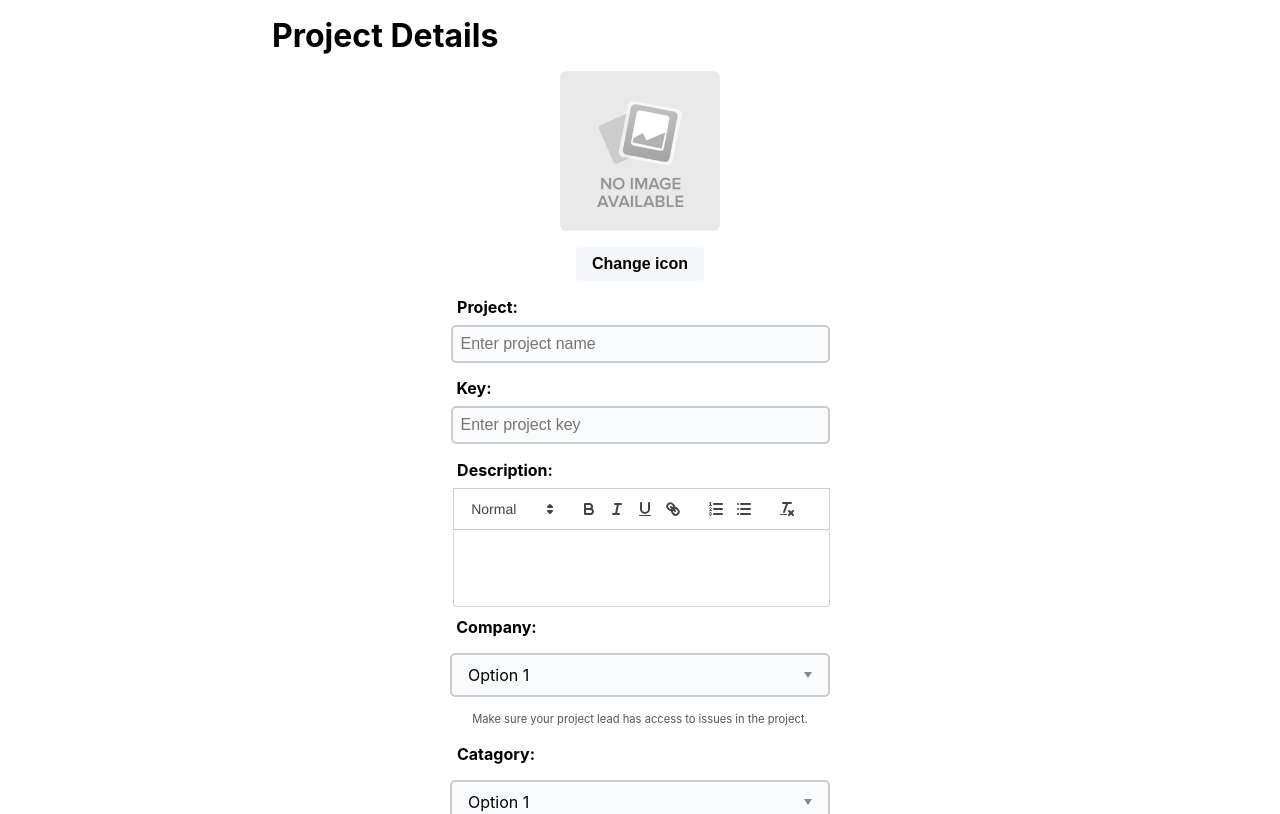
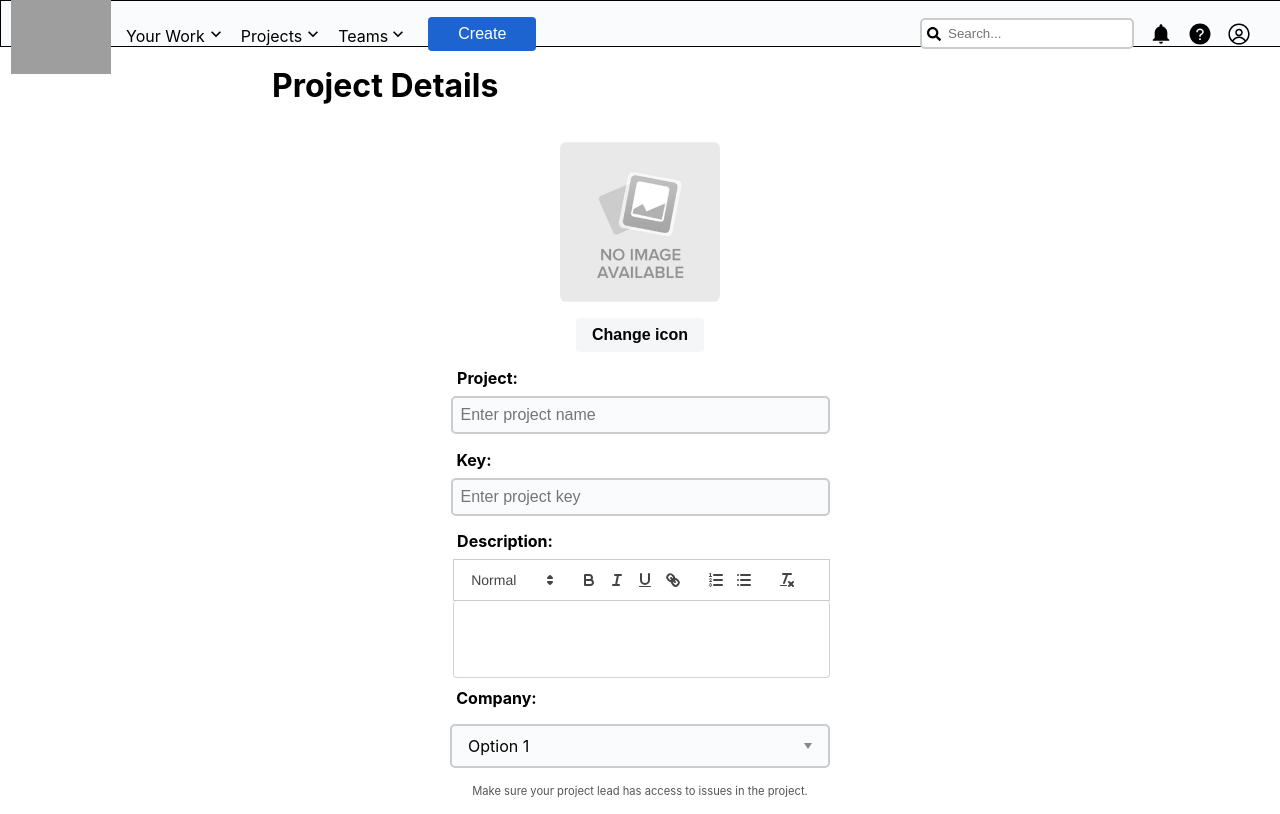
Before and after one commit to ZeeAnsari11/pms, a React (Create React App) app in the folder frontend/: page /create-project in a window 1280 px wide. Shown: the top 814 px of the page. Built offline with nearby package versions, Linux system fonts and the light colour scheme; grey boxes are pictures that could not be loaded.

Commit message:
Add auth_token to Local Storage

```diff
--- a/frontend/src/Components/Dashboard/Navbar/Dropdownitems.jsx
+++ b/frontend/src/Components/Dashboard/Navbar/Dropdownitems.jsx
@@ -67,7 +67,7 @@ export const projectitems = [
     },
     {
         icon: <MdOutlineCreate size={iconSize}/>,
-        label: <Link to="/project">Create Project</Link>,
+        label: <Link to="/create-project">Create Project</Link>,
         key: '1',
     },
 ];
--- a/frontend/src/Components/User/CreateNewProjectPage/CreateProjectPage.js
+++ b/frontend/src/Components/User/CreateNewProjectPage/CreateProjectPage.js
@@ -7,6 +7,7 @@ import Dragger from '../DragAndDrop/DragAndDrop';
 import FileUploaderButton from '../PhotoUploader/PhotoUploader';
 import axios from "axios";
 import {text} from "@fortawesome/fontawesome-svg-core";
+import NavBar from "../../Dashboard/Navbar";
 
 const PageWrapper = styled.div`
   background-color: #fff;
@@ -22,7 +23,7 @@ const Header = styled.header`
 `;
 
 const Details = styled.h1`
-  margin: 0;
+  margin-top: 50px;
 `;
 
 const ImageWrapper = styled.div`
@@ -194,7 +195,7 @@ const StyledReactQuill = styled(ReactQuill)`
 
 function CreateProject() {
 
-    let authToken = sessionStorage.getItem('auth_token')
+    let authToken = localStorage.getItem('auth_token')
 
     const [visibleForIcon, setVisibleForIcon] = useState(false);
 
@@ -251,7 +252,7 @@ function CreateProject() {
 
         const form = event.target;
         const data = {
-            "icon": null,
+            "icon": 'backend/media/attachments/projects/icons/crocodile.png',
             "name": form.elements.project.value,
             "slug": "",
             "key": form.elements.key.value,
@@ -280,6 +281,8 @@ function CreateProject() {
             });
     }
     return (
+        <div>
+            <NavBar />
         <PageWrapper >
             <UploadIconModal title={
                 <h3 style={{fontSize: '18px', marginTop: '-5px'}}>Choose an icon</h3>
@@ -323,7 +326,7 @@ function CreateProject() {
             <ButtonWrapper>
                 <UploadButton onClick={showModalForIcon}>Change icon</UploadButton>
             </ButtonWrapper>
-            <FormWrapper onSubmit={handleSubmit}>
+            <FormWrapper onSubmit={handleSubmit} encType="multipart/form-data" method="POST">
                 <LabelForProject htmlFor="project">Project:</LabelForProject>
                 <Input type="text" id="project" name="project" placeholder="Enter project name"/>
                 <LabelForKey htmlFor="key">Key:</LabelForKey>
@@ -340,6 +343,7 @@ function CreateProject() {
                 <SaveButton>Save</SaveButton>
             </FormWrapper>
         </PageWrapper>
+            </div>
     );
 }
 
--- a/frontend/src/Components/User/Login/index.js
+++ b/frontend/src/Components/User/Login/index.js
@@ -24,7 +24,7 @@ function Login() {
         };
         axios.post(`${process.env.REACT_APP_HOST}/api/auth/token/login/`, data)
             .then(response => {
-                sessionStorage.setItem('auth_token', response.data.auth_token)
+                localStorage.setItem('auth_token', response.data.auth_token)
                 setAuthToken(response.data.auth_token);
                 axios.defaults.headers.common['Authorization'] = `Token ${authToken}`;
                 window.location.href = '/dashboard';
--- a/frontend/src/Components/User/ProjectListing/ProjectListing.js
+++ b/frontend/src/Components/User/ProjectListing/ProjectListing.js
@@ -148,10 +148,8 @@ const OptionsColumns = styled.td`
 `;
 
 
-
-
 const ProjectListing = () => {
-    let authToken = sessionStorage.getItem('auth_token')
+    let authToken = localStorage.getItem('auth_token')
     const [visible, setVisible] = useState(false);
     const [projects, setProjects] = useState([]);
     const [userimage, setuserimage] = useState([]);
```
